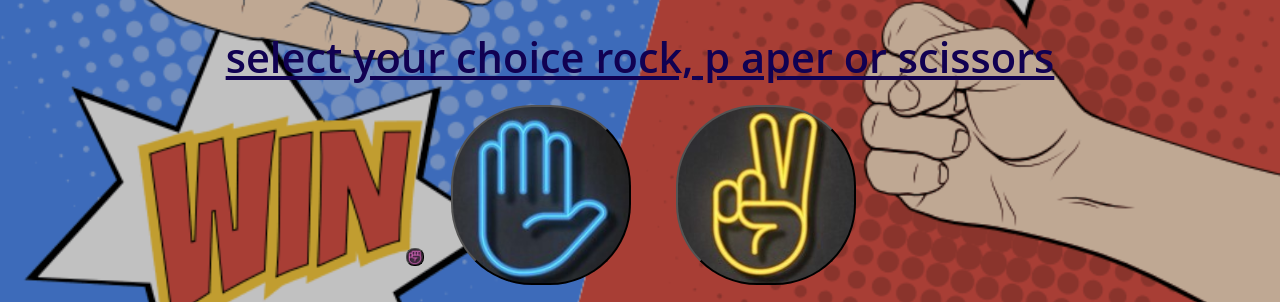
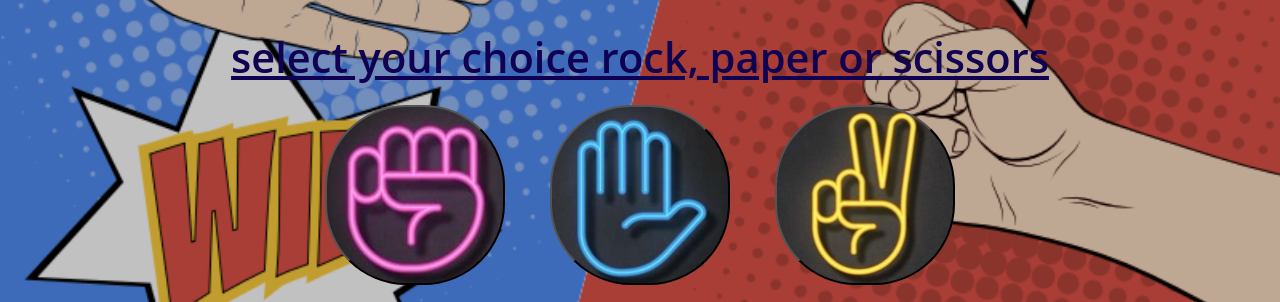
Before and after one commit to Arnavkshk/RockPaperScissor, a plain HTML site: page index.html in a window 1280 px wide. Shown: the part 343-645 px from the top of the page. Drawn offline with Linux system fonts and the light colour scheme.

Commit message:
version1.0.1

```diff
--- a/index.html
+++ b/index.html
@@ -28,7 +28,7 @@
             <p>your choice</p>
         </div>
     </div>
-    <div id="top"><u>select your choice rock, p aper or scissors</div></u></div>
+    <div id="top"><u>select your choice rock, paper or scissors</div></u></div>
     <button class="btn" id="rock"></button>
     <button class="btn" id="paper"></button>
     <button class="btn" id="scissors"></button><br>
--- a/rps.css
+++ b/rps.css
@@ -28,7 +28,6 @@ body{
     padding: 20px;
     width: 180px;
     height: 180px;
-    zoom: 0.1;
     background-position: 50%;
     background-size: cover;
     border-radius: 45%;
```
